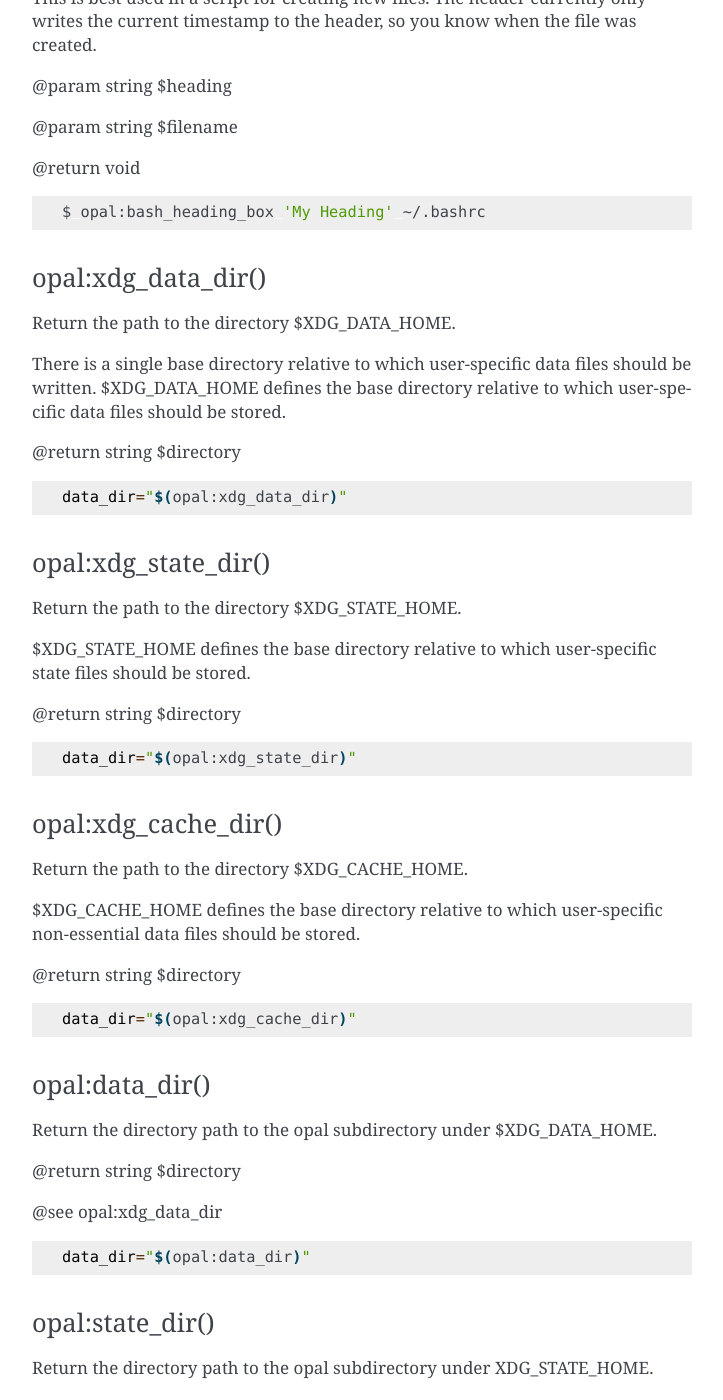
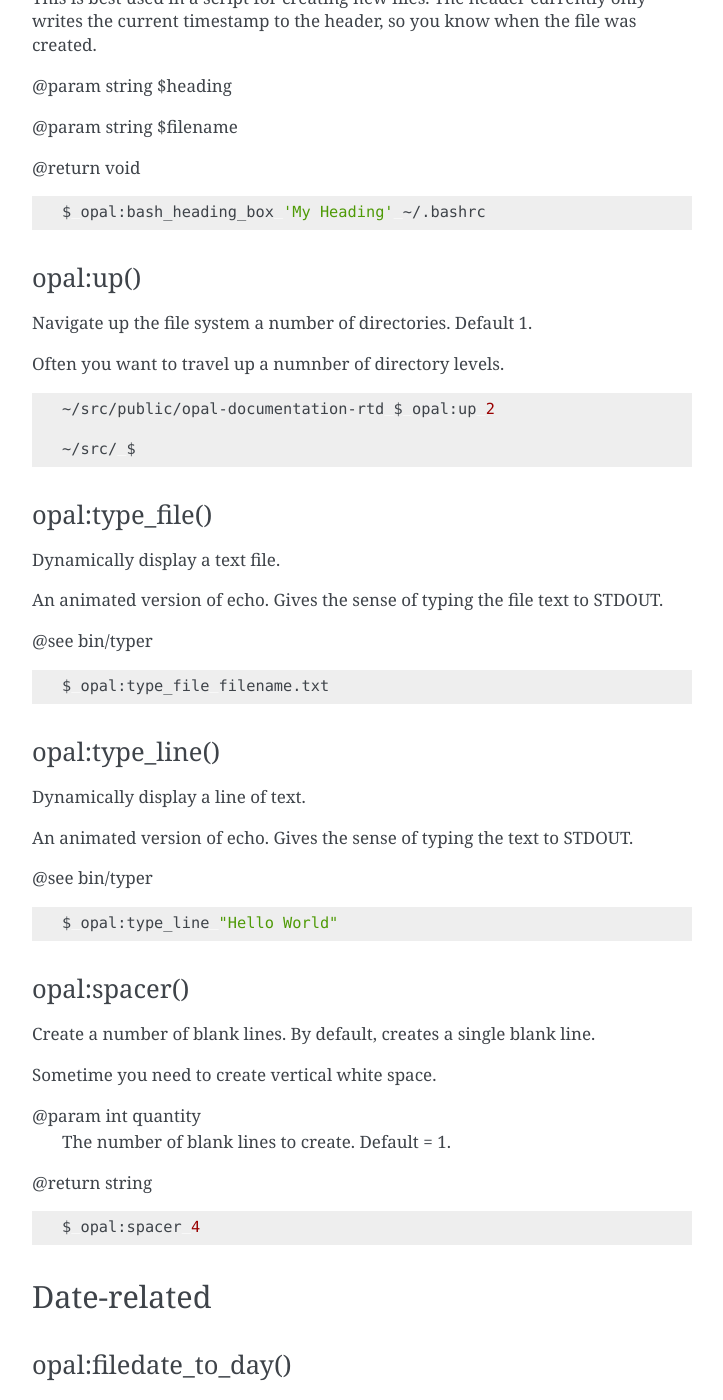
Before and after one commit to andrewwoods/opal-documentation-rtd, a Sphinx documentation site: the page built from docs/source/bash-util.rst, in a window 1280 px wide and 1400 px high, scrolled down 1312 px. Shown: the whole window, without its empty margins (388-1111 px from the left). Built offline with Sphinx 7.4.7, drawn with Linux system fonts in a browser that asks for light colours; some of the changed text lies outside the part shown.

Commit message:
Add Bash Directory docs
document the functions in `bash/functions/system.bash`

```diff
--- a/docs/source/bash-util.rst
+++ b/docs/source/bash-util.rst
@@ -79,90 +79,6 @@
 .. code-block :: bash
 
     $ opal:bash_heading_box 'My Heading' ~/.bashrc
-
-opal:xdg_data_dir()
-###################
-
-Return the path to the directory $XDG_DATA_HOME.
-
-There is a single base directory relative to which user-specific data files
-should be written. $XDG_DATA_HOME defines the base directory relative to which
-user-specific data files should be stored.
-
-@return string $directory
-
-.. code-block :: bash
-
-    data_dir="$(opal:xdg_data_dir)"
-
-opal:xdg_state_dir()
-####################
-
-Return the path to the directory $XDG_STATE_HOME.
-
-$XDG_STATE_HOME defines the base directory relative to which user-specific
-state files should be stored.
-
-@return string $directory
-
-.. code-block :: bash
-
-    data_dir="$(opal:xdg_state_dir)"
-
-opal:xdg_cache_dir()
-####################
-
-Return the path to the directory $XDG_CACHE_HOME.
-
-$XDG_CACHE_HOME defines the base directory relative to which user-specific
-non-essential data files should be stored.
-
-@return string $directory
-
-.. code-block :: bash
-
-    data_dir="$(opal:xdg_cache_dir)"
-
-
-opal:data_dir()
-###############
-
-Return the directory path to the opal subdirectory under $XDG_DATA_HOME.
-
-@return string $directory
-
-@see opal:xdg_data_dir
-
-.. code-block :: bash
-
-    data_dir="$(opal:data_dir)"
-
-opal:state_dir()
-################
-
-Return the directory path to the opal subdirectory under XDG_STATE_HOME.
-
-@return string $directory
-
-@see opal:xdg_state_dir
-
-.. code-block :: bash
-
-    data_dir="$(opal:state_dir)"
-
-opal:cache_dir()
-################
-
-Return the directory path to the opal subdirectory under XDG_CACHE_HOME.
-
-@return string $directory
-
-@see opal:xdg_cache_dir
-
-.. code-block :: bash
-
-    data_dir="$(opal:cache_dir)"
-
 
 opal:up()
 #########
```
Also changed, not shown: docs/source/bash-directory.rst (added, +100 -0 lines).
